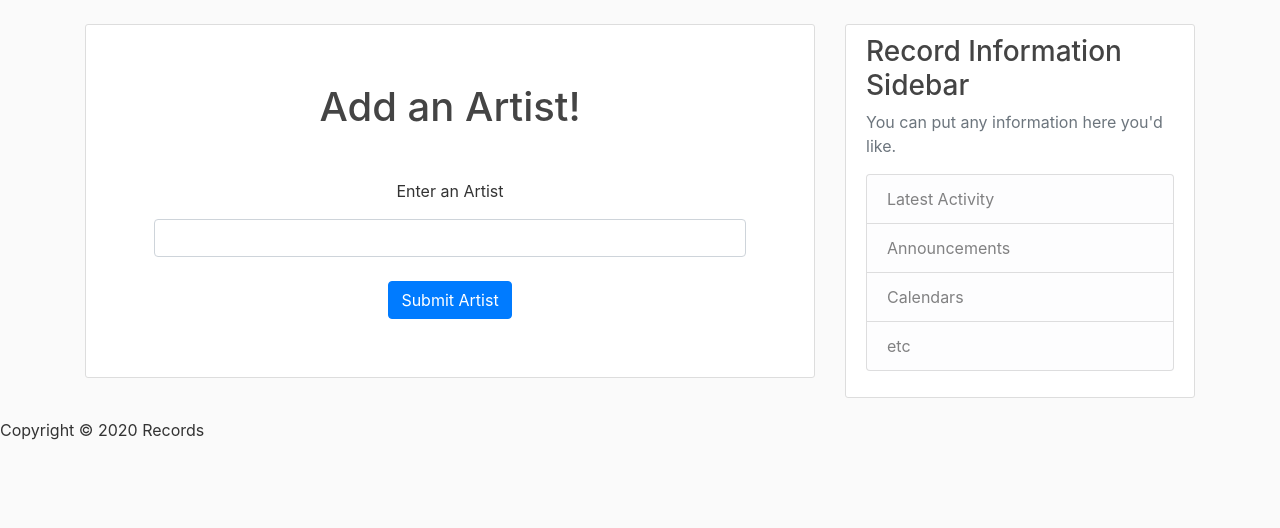
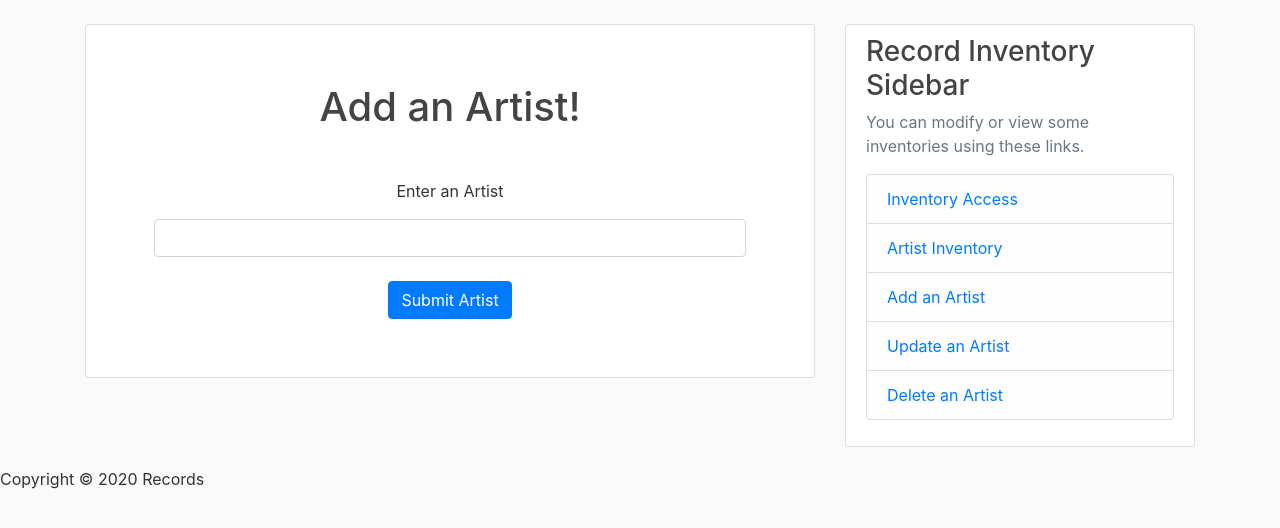
Before and after one commit to DylanKlintworth/Rockin-Records, a Flask app: page /artist_inventory_add in a window 1280 px wide. Shown: the part 56-584 px from the top of the page. Run offline with Flask 2, Linux system fonts and the light colour scheme; some libraries are stand-ins or nearby versions.

Commit message:
updated the sidebar with navigation links

```diff
--- a/database/Templates/index.html
+++ b/database/Templates/index.html
@@ -55,13 +55,34 @@
         </div>
         <div class="col-md-4">
           <div class="content-section">
-            <h3>Record Information Sidebar</h3>
-            <p class='text-muted'>You can put any information here you'd like.
+            <h3>Record Inventory Sidebar</h3>
+            <p class='text-muted'> You can modify or view some inventories using these links.
               <ul class="list-group">
-                <li class="list-group-item list-group-item-light">Latest Activity</li>
-                <li class="list-group-item list-group-item-light">Announcements</li>
-                <li class="list-group-item list-group-item-light">Calendars</li>
-                <li class="list-group-item list-group-item-light">etc</li>
+                <li class="list-group-item list-group-item-light">
+                  <a href="{{ url_for('inventory_access') }} ">
+                    Inventory Access
+                  </a>
+                </li>
+                <li class="list-group-item list-group-item-light">
+                    <a href="{{ url_for('artist_inventory') }} ">
+                        Artist Inventory
+                      </a>
+                </li>
+                <li class="list-group-item list-group-item-light">
+                    <a href="{{ url_for('artist_inventory_add') }} ">
+                        Add an Artist
+                      </a>
+                </li>
+                <li class="list-group-item list-group-item-light">
+                    <a href="{{ url_for('artist_inventory_update') }} ">
+                        Update an Artist
+                      </a>
+                </li>
+                <li class="list-group-item list-group-item-light">
+                    <a href="{{ url_for('artist_inventory_delete') }} ">
+                        Delete an Artist
+                      </a>
+                </li>
               </ul>
             </p>
           </div>
```
